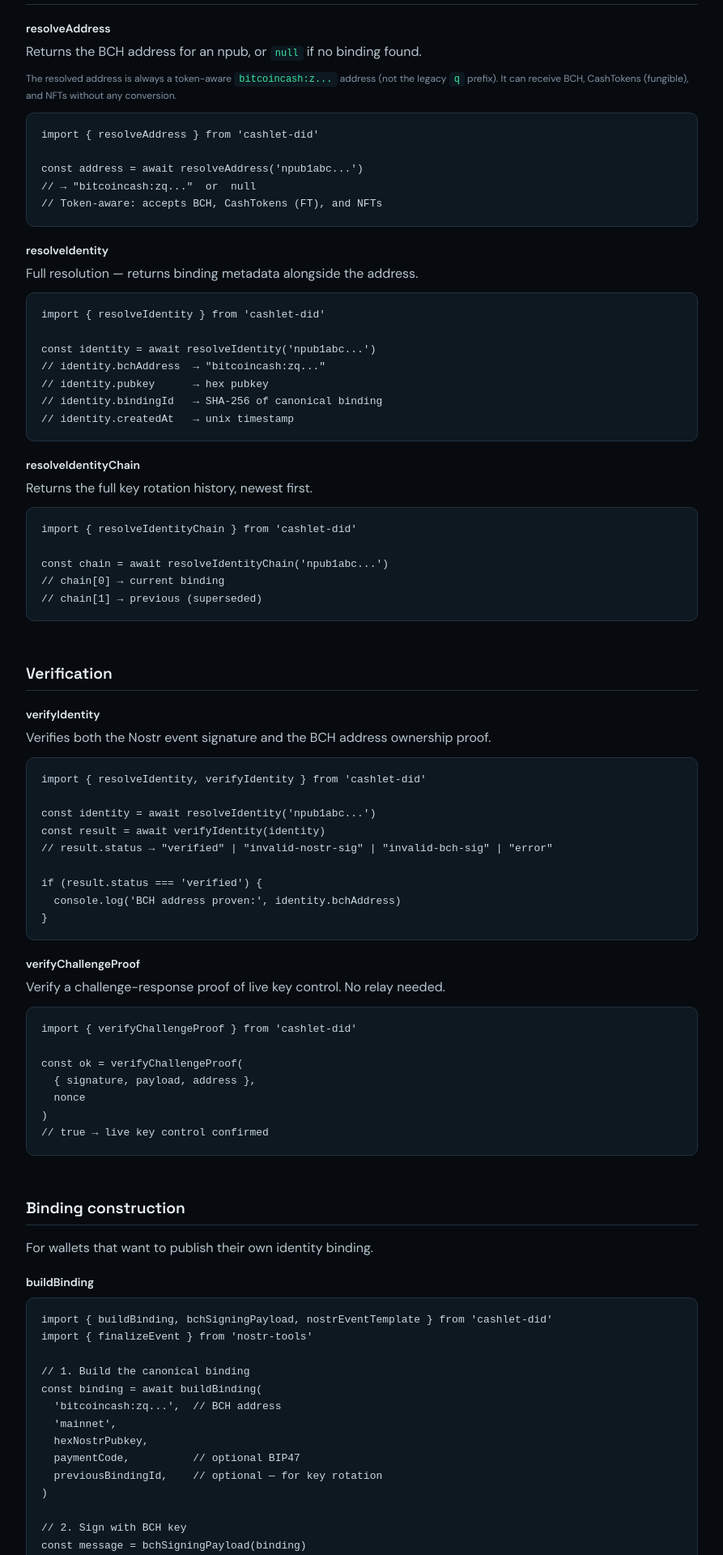
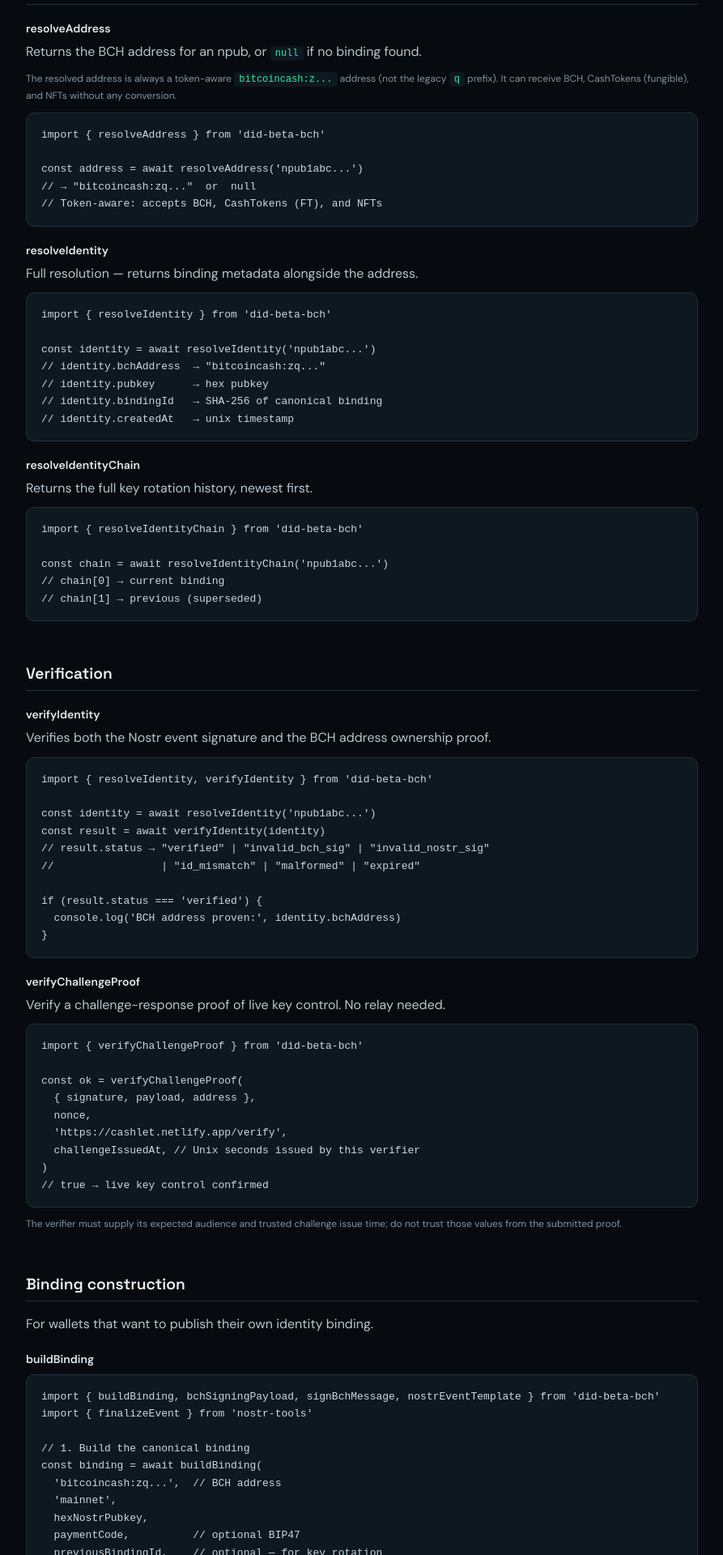
Before and after one commit to cashlet-labs/cashlet-landing, a Vue app: page /docs in a window 1280 px wide. Shown: the part 740-2660 px from the top of the page at 81% size, without its empty margins (312-1205 px from the left). Built offline with nearby package versions, Linux system fonts and the light colour scheme.

Commit message:
Update verifier for DID library 2.0.1
Use the published v2 package, validate challenge audience and verifier issue time, and refresh the protocol documentation.

Co-authored-by: Copilot <223556219+Copilot@users.noreply.github.com>

```diff
--- a/package.json
+++ b/package.json
@@ -12,7 +12,7 @@
     "@bitauth/libauth": "^3.0.0",
     "@wizardconnect/core": "^0.2.5",
     "@wizardconnect/dapp": "^0.2.2",
-    "did-beta-bch": "^1.1.0",
+    "did-beta-bch": "2.0.1",
     "nostr-tools": "^2.25.2",
     "shiki": "^4.5.0",
     "vue": "^3.5.44",
--- a/src/pages/DocsPage.vue
+++ b/src/pages/DocsPage.vue
@@ -12,7 +12,7 @@
       <section id="overview">
         <h1>cashlet-did</h1>
         <p class="lead">Framework-agnostic TypeScript library for BCH–Nostr decentralised identity. Works in browsers, Node.js, and Chrome extensions.</p>
-        <pre class="install">npm install cashlet-did</pre>
+        <pre class="install">npm install did-beta-bch@2.0.1</pre>
         <div class="badges">
           <span class="badge">TypeScript</span>
           <span class="badge">ESM</span>
@@ -24,7 +24,7 @@
       <section id="quickstart">
         <h2>Quick start — pay by handle</h2>
         <p>Resolve a BCH address from any Nostr public key in one call:</p>
-        <pre>import { resolveAddress } from 'cashlet-did'
+        <pre>import { resolveAddress } from 'did-beta-bch'
 
 const address = await resolveAddress('npub1...')
 if (address) {
@@ -40,7 +40,7 @@ if (address) {
         <h3>resolveAddress</h3>
         <p>Returns the BCH address for an npub, or <code>null</code> if no binding found.</p>
         <p class="note">The resolved address is always a token-aware <code>bitcoincash:z...</code> address (not the legacy <code>q</code> prefix). It can receive BCH, CashTokens (fungible), and NFTs without any conversion.</p>
-        <pre>import { resolveAddress } from 'cashlet-did'
+        <pre>import { resolveAddress } from 'did-beta-bch'
 
 const address = await resolveAddress('npub1abc...')
 // → "bitcoincash:zq..."  or  null
@@ -48,7 +48,7 @@ const address = await resolveAddress('npub1abc...')
 
         <h3>resolveIdentity</h3>
         <p>Full resolution — returns binding metadata alongside the address.</p>
-        <pre>import { resolveIdentity } from 'cashlet-did'
+        <pre>import { resolveIdentity } from 'did-beta-bch'
 
 const identity = await resolveIdentity('npub1abc...')
 // identity.bchAddress  → "bitcoincash:zq..."
@@ -58,7 +58,7 @@ const identity = await resolveIdentity('npub1abc...')
 
         <h3>resolveIdentityChain</h3>
         <p>Returns the full key rotation history, newest first.</p>
-        <pre>import { resolveIdentityChain } from 'cashlet-did'
+        <pre>import { resolveIdentityChain } from 'did-beta-bch'
 
 const chain = await resolveIdentityChain('npub1abc...')
 // chain[0] → current binding
@@ -70,11 +70,12 @@ const chain = await resolveIdentityChain('npub1abc...')
 
         <h3>verifyIdentity</h3>
         <p>Verifies both the Nostr event signature and the BCH address ownership proof.</p>
-        <pre>import { resolveIdentity, verifyIdentity } from 'cashlet-did'
+        <pre>import { resolveIdentity, verifyIdentity } from 'did-beta-bch'
 
 const identity = await resolveIdentity('npub1abc...')
 const result = await verifyIdentity(identity)
-// result.status → "verified" | "invalid-nostr-sig" | "invalid-bch-sig" | "error"
+// result.status → "verified" | "invalid_bch_sig" | "invalid_nostr_sig"
+//                 | "id_mismatch" | "malformed" | "expired"
 
 if (result.status === 'verified') {
   console.log('BCH address proven:', identity.bchAddress)
@@ -82,13 +83,16 @@ if (result.status === 'verified') {
 
         <h3>verifyChallengeProof</h3>
         <p>Verify a challenge-response proof of live key control. No relay needed.</p>
-        <pre>import { verifyChallengeProof } from 'cashlet-did'
+        <pre>import { verifyChallengeProof } from 'did-beta-bch'
 
 const ok = verifyChallengeProof(
   { signature, payload, address },
-  nonce
+  nonce,
+  'https://cashlet.netlify.app/verify',
+  challengeIssuedAt, // Unix seconds issued by this verifier
 )
 // true → live key control confirmed</pre>
+        <p class="note">The verifier must supply its expected audience and trusted challenge issue time; do not trust those values from the submitted proof.</p>
       </section>
 
       <section id="binding">
@@ -96,7 +100,7 @@ const ok = verifyChallengeProof(
         <p>For wallets that want to publish their own identity binding.</p>
 
         <h3>buildBinding</h3>
-        <pre>import { buildBinding, bchSigningPayload, nostrEventTemplate } from 'cashlet-did'
+        <pre>import { buildBinding, bchSigningPayload, signBchMessage, nostrEventTemplate } from 'did-beta-bch'
 import { finalizeEvent } from 'nostr-tools'
 
 // 1. Build the canonical binding
@@ -108,12 +112,12 @@ const binding = await buildBinding(
   previousBindingId,    // optional — for key rotation
 )
 
-// 2. Sign with BCH key
+// 2. Sign the exact v2 message with the BCH key
 const message = bchSigningPayload(binding)
-const bchSig = await signWithBchKey(message, bchPrivkey)
+const signatureBase64 = await signBchMessage(walletSigner, message)
 
 // 3. Build + sign Nostr event
-const template = nostrEventTemplate(binding, { message, signature: bchSig })
+const template = nostrEventTemplate(binding, { message, signatureBase64 })
 const event = finalizeEvent(template, nostrPrivkey)
 
 // 4. Publish
@@ -123,7 +127,7 @@ await publishToRelays(DEFAULT_RELAYS, event)</pre>
       <section id="anchor">
         <h2>BCH-backed commitments</h2>
         <p>Anchor a binding to the BCH blockchain via OP_RETURN for a tamper-evident on-chain timestamp.</p>
-        <pre>import { buildAnchorTx } from 'cashlet-did'
+        <pre>import { buildAnchorTx } from 'did-beta-bch'
 
 const { txHex } = await buildAnchorTx(binding.bindingId, {
   txid: utxo.txid,
@@ -143,7 +147,7 @@ const { txHex } = await buildAnchorTx(binding.bindingId, {
         <p>Any Nostr keypair can issue a signed attestation about a subject identity (kind 30079).</p>
 
         <h3>issueCredential</h3>
-        <pre>import { issueCredential } from 'cashlet-did'
+        <pre>import { issueCredential } from 'did-beta-bch'
 
 const { credential } = await issueCredential(
   'npub1subject...',
@@ -155,7 +159,7 @@ const { credential } = await issueCredential(
 // credential.issuer → issuer hex pubkey</pre>
 
         <h3>resolveCredentials</h3>
-        <pre>import { resolveCredentials } from 'cashlet-did'
+        <pre>import { resolveCredentials } from 'did-beta-bch'
 
 const creds = await resolveCredentials('npub1abc...')
 for (const c of creds) {
@@ -168,7 +172,7 @@ for (const c of creds) {
       <section id="disclosure">
         <h2>Selective disclosure</h2>
         <p>Commit to identity attributes with individual hashes. Reveal only chosen ones to a verifier.</p>
-        <pre>import { buildDisclosure, verifyDisclosure } from 'cashlet-did'
+        <pre>import { buildDisclosure, verifyDisclosure } from 'did-beta-bch'
 
 // Holder: commit to attributes
 const d = await buildDisclosure({
@@ -191,7 +195,7 @@ const { verified, failed } = await verifyDisclosure(revealed, d.commitments)
 
       <section id="relay">
         <h2>Relay client</h2>
-        <pre>import { publishToRelays, queryRelays, DEFAULT_RELAYS } from 'cashlet-did'
+        <pre>import { publishToRelays, queryRelays, DEFAULT_RELAYS } from 'did-beta-bch'
 
 // Publish a signed Nostr event
 const results = await publishToRelays(DEFAULT_RELAYS, signedEvent)
@@ -219,7 +223,7 @@ const events = await queryRelays(DEFAULT_RELAYS, {
         <table>
           <tr><td><code>["d", bindingId]</code></td><td>Addressable event identifier</td></tr>
           <tr><td><code>["bch", address, network]</code></td><td>BCH address and network</td></tr>
-          <tr><td><code>["bch-proof", message, signature]</code></td><td>BCH key ownership proof</td></tr>
+          <tr><td><code>["bch-proof", format, message, signatureBase64]</code></td><td>BCH key ownership proof</td></tr>
           <tr><td><code>["protocol", "cashlet-did", version]</code></td><td>Protocol identifier</td></tr>
           <tr><td><code>["supersedes", previousBindingId]</code></td><td>Key rotation link</td></tr>
           <tr><td><code>["bch-anchor", txid]</code></td><td>On-chain OP_RETURN anchor</td></tr>
@@ -228,14 +232,15 @@ const events = await queryRelays(DEFAULT_RELAYS, {
         <h3>Canonical binding JSON</h3>
         <pre>{
   "protocol": "cashlet-did",
-  "version": "1.0.0",
+  "version": "2.0.0",
   "bindingId": "&lt;sha256-of-this-object-without-bindingId&gt;",
   "bch": { "address": "bitcoincash:zq...", "network": "mainnet" },
   "nostr": { "pubkey": "&lt;hex&gt;" },
   "createdAt": 1234567890,
   "nonce": "&lt;32-byte-random-hex&gt;",
-  "purpose": "identity-binding-v1"
+  "purpose": "identity-binding-v2"
 }</pre>
+        <p class="note">Version 2 uses a typed compact Bitcoin Signed Message proof. Verifiers must reject v1 proof formats rather than interpreting them as v2.</p>
       </section>
 
     </div>
--- a/src/pages/VerifyPage.vue
+++ b/src/pages/VerifyPage.vue
@@ -6,7 +6,7 @@
         <h1>Verify a Cashlet Identity</h1>
         <p class="sub">
           Cryptographically verify the binding between a Nostr identity and a Bitcoin Cash address.
-          No servers. No central authority. Runs entirely in your browser.
+          No central identity server or authority. Verification runs in your browser and queries public relays.
         </p>
       </div>
 
@@ -53,9 +53,10 @@
         <div class="card-title"><span class="step">3</span> Live Authentication</div>
         <p class="card-desc">
           Generate a one-time challenge. The identity owner signs it with their BCH key in Cashlet
-          (Identity → Verify → Prove your own identity), then pastes the proof here.
+          (Identity → Advanced → Prove your identity), then pastes the proof here. Cashlet's own
+          wallet is the default signer; an optional connected wallet can also sign.
         </p>
-        <p class="card-note">⚠ Requires the Cashlet extension — signing uses the BCH private key.</p>
+        <p class="card-note">The verifier checks the bound BCH address and the fixed audience https://cashlet.netlify.app/verify. Challenges expire after five minutes.</p>
         <button class="btn-secondary" @click="generateChallenge" :disabled="!bindingVerified">
           Generate Challenge
         </button>
@@ -109,6 +110,7 @@ import { useRoute } from 'vue-router'
 import { resolveIdentity, verifyIdentity, verifyChallengeProof, resolveIdentityChain, type ResolvedIdentity } from 'did-beta-bch'
 
 const route = useRoute()
+const verifierAudience = 'https://cashlet.netlify.app/verify'
 const npub = ref('')
 const resolving = ref(false)
 const resolveError = ref('')
@@ -124,6 +126,7 @@ onMounted(() => {
 const verifyError = ref('')
 
 const nonce = ref('')
+const challengeIssuedAt = ref<number | null>(null)
 const copied = ref(false)
 const proofJson = ref('')
 const authVerifying = ref(false)
@@ -162,6 +165,7 @@ function generateChallenge() {
   const arr = new Uint8Array(16)
   crypto.getRandomValues(arr)
   nonce.value = Array.from(arr).map(b => b.toString(16).padStart(2, '0')).join('')
+  challengeIssuedAt.value = Math.floor(Date.now() / 1000)
   proofJson.value = ''; authVerified.value = null
 }
 
@@ -175,9 +179,21 @@ async function verifyChallenge() {
   authError.value = ''; authVerified.value = null; authVerifying.value = true
   try {
     const proof = JSON.parse(proofJson.value)
-    const ok = verifyChallengeProof(proof, nonce.value)
+    if (!resolved.value || proof.address !== resolved.value.bchAddress)
+      throw new Error('Proof address does not match the BCH address in the published identity')
+    if (challengeIssuedAt.value === null)
+      throw new Error('Generate a fresh challenge before verifying the proof')
+    const ok = verifyChallengeProof(
+      proof,
+      nonce.value,
+      verifierAudience,
+      challengeIssuedAt.value,
+    )
     if (!ok) throw new Error('Signature does not match bound BCH address')
     authVerified.value = true
+    nonce.value = ''
+    challengeIssuedAt.value = null
+    proofJson.value = ''
   } catch (e: any) {
     authError.value = e.message ?? 'Verification failed'
     authVerified.value = false
```
Also changed, not shown: 1 other file (tests, documents, lock files or other folders).
